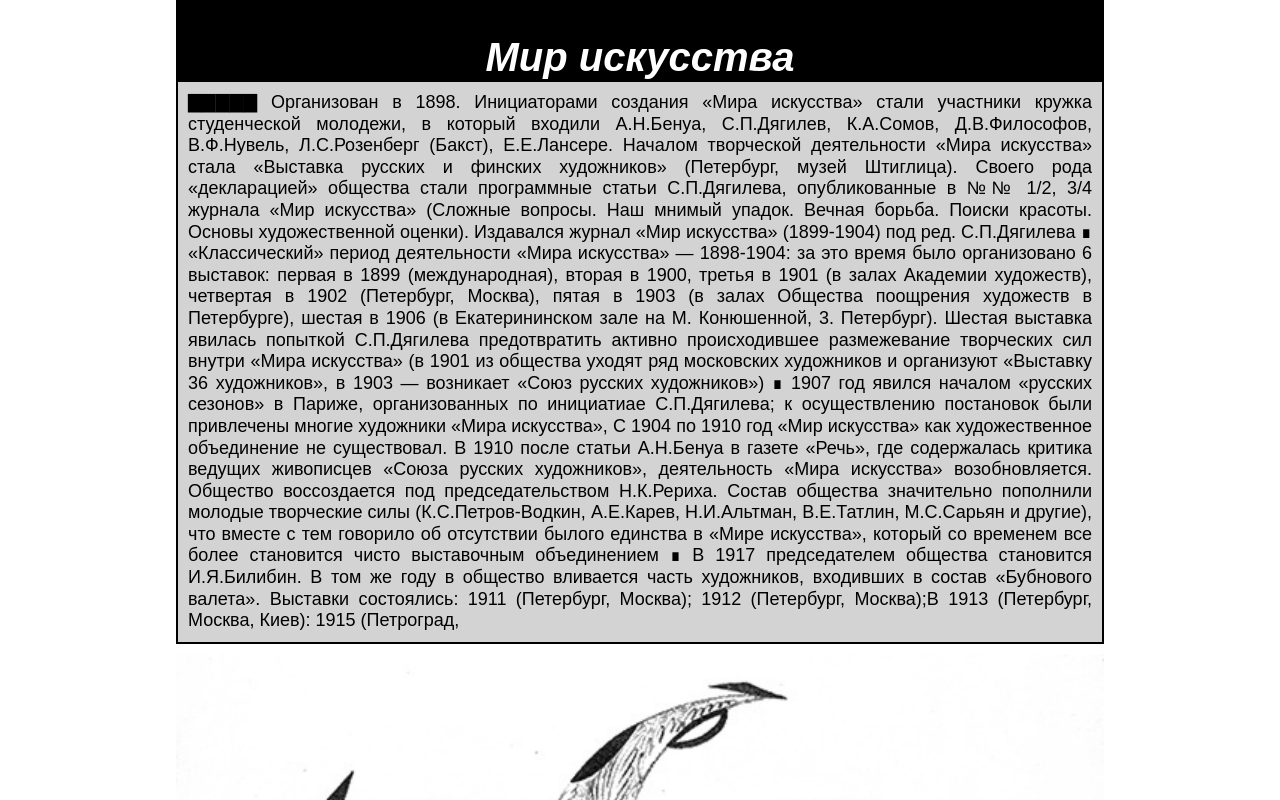
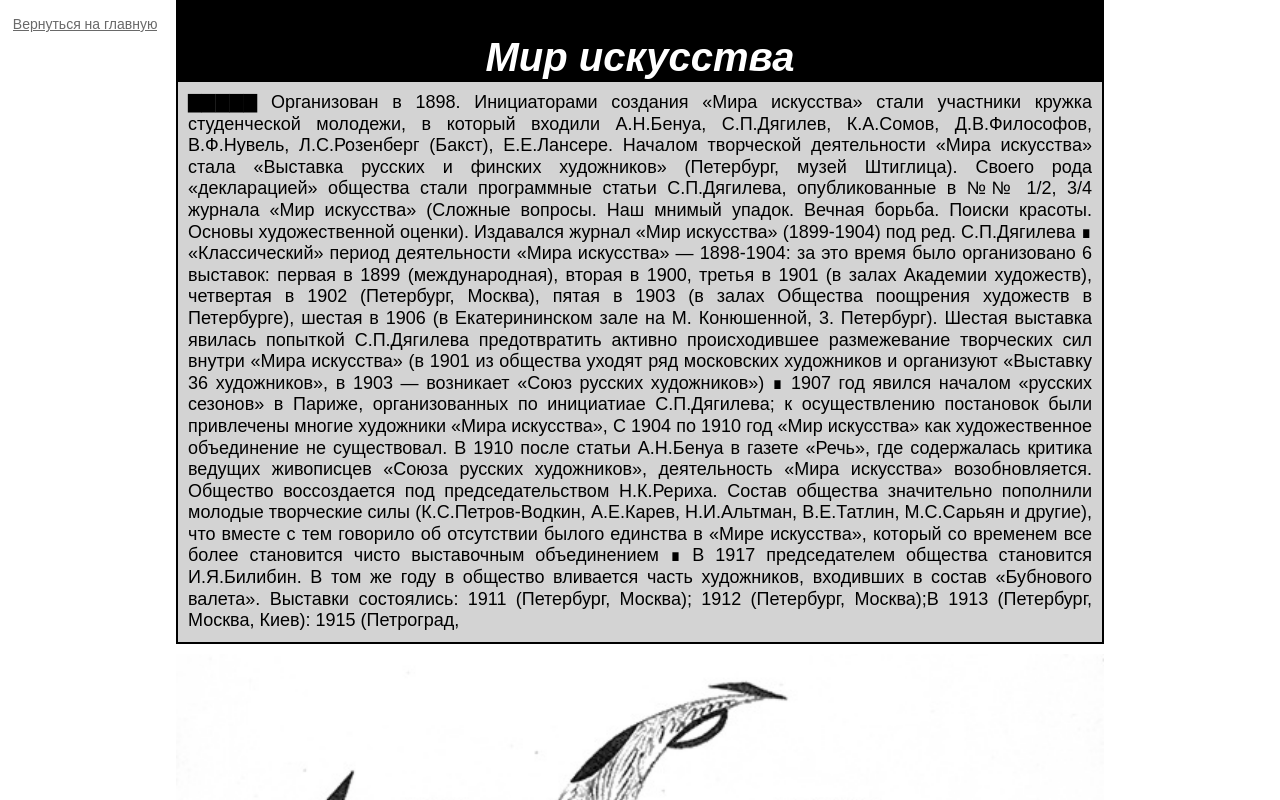
Before and after one commit to Naninanina/Painting-1920-1930, a plain HTML site: page world_of_art.html in a window 1280 px wide. Shown: the top 800 px of the page. Drawn offline with Linux system fonts and the light colour scheme.

Commit message:
Добавляет ссылку на главную страницу
На странице "world_of_art.html" добавляет фиксированную ссылку на главную страницу "index.html" с надписью "Вернуться назад"

```diff
--- a/style.css
+++ b/style.css
@@ -61,6 +61,14 @@ hr {
 
 }
 
+a {
+    color: black;
+}
+
+a:hover {
+    color:brown;
+}
+
 footer a {
     color: white;
 }
--- a/world_of_art.css
+++ b/world_of_art.css
@@ -3,6 +3,16 @@
     font-family: sans-serif;
 }
 
+.back {
+    position: fixed;
+    top: 2%;
+    left: 1%;
+    font-size: 14px;
+}
+
+a {
+    color: rgb(105, 105, 105);
+}
 .header {
     display: flex;
     justify-content: center;
--- a/world_of_art.html
+++ b/world_of_art.html
@@ -9,6 +9,9 @@
     <title>Мир искусства</title>
 </head>
 <body>
+    <div class="back">
+        <a href="index.html">Вернуться на главную</a>
+    </div>
     <div class="container">
         <div class="header">
             <h1>Мир искусства</h1>
```
Also changed, not shown: main.css (+0 -8 lines).
